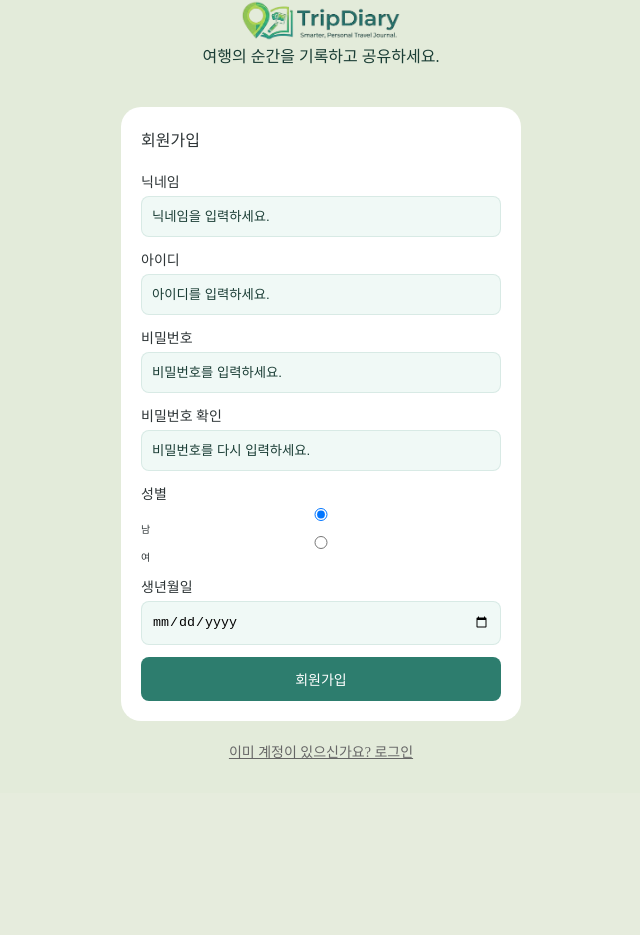
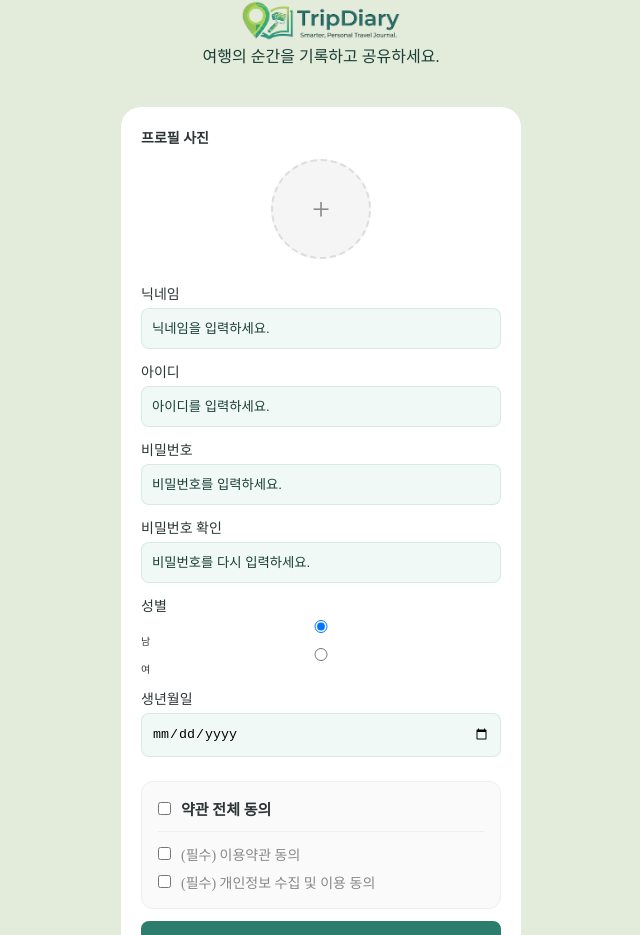
Before and after one commit to ekkk1230/Trip-Diary, a React (Vite) app in the folder front/: page /join in a window 1280 px wide. Shown: the part 93-1028 px from the top of the page, without its empty margins (319-959 px from the left). Before the commit the page ends 886 px from the top, so only its background shows below. Built offline with nearby package versions, Linux system fonts and the light colour scheme; no server answers.

Commit message:
feat: 회원가입 정보 추가

```diff
--- a/front/src/features/setting/Profile.tsx
+++ b/front/src/features/setting/Profile.tsx
@@ -1,18 +1,12 @@
 import PasswordChangeForm from '../../components/modal/modalContentLayout/PasswordChangeForm';
 import ProfileImageChangeForm from '../../components/modal/modalContentLayout/ProfileImageChangeForm';
 import { useUiStore } from '../../store/useUiStore';
+import { useUserStore } from '../../store/useUserStore';
 import * as S from './Setting.styles';
 
 function Profile() {
     const { openModal, closeModal } = useUiStore();
-
-    const userInfo = {
-        nickname: "테스트유저",
-        email: "test@example.com",
-        gender: "",
-        birth: "1990-01-01",
-        profileImg: "https://images.unsplash.com/photo-1599481238505-b8b0537a3f77?auto=format&fit=crop&w=800&q=80"
-    };
+    const { user } = useUserStore();
 
     // 1. 사진 변경 핸들러
     const handleImageChange = () => {
@@ -53,7 +47,7 @@ function Profile() {
             {/* 상단 프로필 이미지 */}
             <S.ImageSection>
                 <div className='profile-img'>
-                    <img src={userInfo.profileImg} alt="" />
+                    <img src={user?.profileImg} alt="" />
                 </div>
                 <button onClick={handleImageChange}>사진 변경</button>
             </S.ImageSection>
@@ -62,11 +56,11 @@ function Profile() {
             <S.InfoSection>
                 <div className="info-item">
                     <label>닉네임</label>
-                    <input type="text" placeholder="닉네임을 입력하세요" value={userInfo.nickname} className="value" />
+                    <input type="text" placeholder="닉네임을 입력하세요" value={user?.nickname} className="value" />
                 </div>
                 <div className="info-item">
                 <label>성별</label>
-                    <select className="value" value={userInfo.gender}>
+                    <select className="value" value={user?.gender}>
                         <option value="">선택 안 함</option>
                         <option value="male">남성</option>
                         <option value="female">여성</option>
@@ -74,7 +68,7 @@ function Profile() {
                 </div>
                 <div className="info-item">
                     <label>생년월일</label>
-                    <input type="date" className="value" value={userInfo.birth} />
+                    <input type="date" className="value" value={user?.birth} />
                 </div>
             </S.InfoSection>
 
--- a/front/src/pages/Auth/Auth.styles.ts
+++ b/front/src/pages/Auth/Auth.styles.ts
@@ -148,3 +148,107 @@ export const ActionButton = styled.button`
     filter: brightness(0.9);
   }
 `;
+
+export const ProfileUploadSection = styled.div`
+  display: flex;
+  flex-direction: column;
+  align-items: center;
+  margin-bottom: 24px;
+
+  .auth_label_tit {
+    width: 100%;
+    font-size: 14px;
+    font-weight: 600;
+    margin-bottom: 12px;
+    color: ${(props) => props.theme.textColor};
+  }
+
+  .profile_label {
+    cursor: pointer;
+    transition: transform 0.2s ease;
+
+    &:hover {
+      transform: scale(1.05);
+    }
+  }
+
+  .img_preview {
+    width: 100px;
+    height: 100px;
+    border-radius: 50%;
+    background-color: #f5f5f5;
+    border: 2px dashed #ddd;
+    display: flex;
+    align-items: center;
+    justify-content: center;
+    overflow: hidden;
+    position: relative;
+
+    img {
+      width: 100%;
+      height: 100%;
+      object-fit: cover;
+    }
+
+    .placeholder {
+      font-size: 32px;
+      color: #888;
+      font-weight: 300;
+    }
+  }
+`;
+
+export const TermsSection = styled.div`
+  margin-top: 24px;
+  padding: 16px;
+  background-color: #fafafa;
+  border-radius: 12px;
+  border: 1px solid #eee;
+
+  .all_check {
+    display: flex;
+    align-items: center;
+    gap: 10px;
+    margin-bottom: 12px;
+
+    label {
+      font-weight: 700;
+      font-size: 15px;
+      cursor: pointer;
+    }
+  }
+
+  hr {
+    border: none;
+    border-top: 1px solid #eee;
+    margin: 12px 0;
+  }
+
+  .term_item {
+    display: flex;
+    align-items: center;
+    gap: 10px;
+    margin-bottom: 8px;
+
+    &:last-child {
+      margin-bottom: 0;
+    }
+
+    span {
+      font-size: 14px;
+      color: #888;
+    }
+
+    input[type="checkbox"] {
+      cursor: pointer;
+      accent-color: #deff9a;
+    }
+  }
+`;
+
+export const ErrorMessage = styled.p`
+  color: #ff6b6b;
+  font-size: 12px;
+  margin-top: 4px;
+  margin-left: 4px;
+`;
--- a/front/src/pages/Auth/FindUser.tsx
+++ b/front/src/pages/Auth/FindUser.tsx
@@ -8,7 +8,6 @@ function FindUser() {
         <S.FindUserContainer>
             <h2 style={{ textAlign: 'center', marginBottom: '30px' }}>계정 찾기</h2>
 
-            {/* 탭 전환 스위치 */}
             <S.TabWrapper>
                 <S.TabButton
                 $isActive={activeTab === "id"}
@@ -24,10 +23,8 @@ function FindUser() {
                 </S.TabButton>
             </S.TabWrapper>
 
-            {/* 탭 내용 */}
             <S.FormBox>
                 {activeTab === "id" ? (
-                // 아이디 찾기 폼
                 <>
                     <S.InputGroup>
                     <p>이름</p>
@@ -40,7 +37,6 @@ function FindUser() {
                     <S.ActionButton>아이디 찾기</S.ActionButton>
                 </>
                 ) : (
-                // 비밀번호 찾기 폼
                 <>
                     <S.InputGroup>
                     <p>아이디</p>
--- a/front/src/pages/Auth/Join.tsx
+++ b/front/src/pages/Auth/Join.tsx
@@ -11,14 +11,43 @@ function Join() {
     const { joinUser } = useUserStore();
     const navigate = useNavigate();
 
+    const [profileImg, setProfileImg] = useState<string | null>(null);
     const [formData, setFormData] = useState({
         nickname: '',
         userId: '',
         password: '',
         passwordConfirm: '',
         gender: 'male',
-        birth: ''
+        birth: '',
+        profileImg: '',
+        agreements: {
+            service: false,
+            privacy: false,
+            agreedAt: '',
+        }
     });
+    const [terms, setTerms] = useState({
+        service: false,
+        privacy: false,
+    });
+
+    const handleImageChange = (e: ChangeEvent<HTMLInputElement>) => {
+        const file = e.target.files?.[0];
+        if (file) {
+            const reader = new FileReader();
+
+            reader.onloadend = () => {
+                const base64String = reader.result as string;
+                setProfileImg(base64String);
+
+                setFormData(prev => ({
+                    ...prev,
+                    profileImg: base64String
+                }))
+            };
+            reader.readAsDataURL(file);
+        }
+    }
 
     const handleChange = (e: ChangeEvent<HTMLInputElement>) => {
         const { name, value } = e.target;
@@ -40,7 +69,13 @@ function Join() {
             userId: formData.userId,
             password: formData.password,
             gender: formData.gender,
-            birth: formData.birth
+            birth: formData.birth,
+            profileImg: formData.profileImg || '',
+            agreements: {
+                service: terms.service,
+                privacy: terms.privacy,
+                agreedAt: new Date().toISOString().split('T')[0],
+            }
         };
 
         joinUser(user);
@@ -54,15 +89,43 @@ function Join() {
         navigate('/login');
     }
 
+    const handleAllTerms = (e: React.ChangeEvent<HTMLInputElement>) => {
+        const { checked } = e.target;
+        setTerms({ service: checked, privacy: checked });
+    }
+
+    const handleTermClick = (e: React.ChangeEvent<HTMLInputElement>) => {
+        const { name, checked } = e.target;
+        setTerms(prev => ({ ...prev, [name]: checked }));
+    }
+
     return (
         <>
             <S.Logo src={Logo} alt="Trip Diary" />
             <S.AuthTit className="auth_txt">여행의 순간을 기록하고 공유하세요.</S.AuthTit>
 
             <S.AuthBox className="auth_box">
-                <p className="auth_tit">회원가입</p>
+               <form onSubmit={(e) => e.preventDefault()}>
+                    <S.ProfileUploadSection>
+                        <p className="auth_label_tit">프로필 사진</p>
+                        <label htmlFor="profile-upload" className="profile_label">
+                            <div className="img_preview">
+                                {profileImg ? (
+                                    <img src={profileImg} alt="Preview" />
+                                ) : (
+                                    <div className="placeholder">+</div>
+                                )}
+                            </div>
+                        </label>
+                        <input
+                            id="profile-upload"
+                            type="file"
+                            accept="image/*"
+                            onChange={handleImageChange}
+                            style={{ display: 'none' }}
+                        />
+                    </S.ProfileUploadSection>
 
-                <form onSubmit={(e) => e.preventDefault()}>
                     <label className="auth_label">
                         <p>닉네임</p>
                         <input name="nickname" type="text" placeholder="닉네임을 입력하세요." onChange={handleChange} />
@@ -90,6 +153,37 @@ function Join() {
                     </label>
                 </form>
 
+                <S.TermsSection>
+                    <div className="all_check">
+                        <input
+                            type="checkbox"
+                            id="all-check"
+                            onChange={handleAllTerms}
+                            checked={terms.service && terms.privacy}
+                        />
+                        <label htmlFor="all-check">약관 전체 동의</label>
+                    </div>
+                    <hr />
+                    <div className="term_item">
+                        <input
+                            type="checkbox"
+                            name="service"
+                            checked={terms.service}
+                            onChange={handleTermClick}
+                        />
+                        <span>(필수) 이용약관 동의</span>
+                    </div>
+                    <div className="term_item">
+                        <input
+                            type="checkbox"
+                            name="privacy"
+                            checked={terms.privacy}
+                            onChange={handleTermClick}
+                        />
+                        <span>(필수) 개인정보 수집 및 이용 동의</span>
+                    </div>
+                </S.TermsSection>
+
                 <button className="auth_btn" onClick={handleJoin}>회원가입</button>
             </S.AuthBox>
 
--- a/front/src/pages/setting/SettingPage.tsx
+++ b/front/src/pages/setting/SettingPage.tsx
@@ -30,7 +30,10 @@ function SettingPage() {
         )
     }
 
-    const handleRemoveUser = () => removeUser(user!);
+    const handleRemoveUser = () => {
+        removeUser(user!);
+        navigate('/login');
+    };
 
     const handleLogout = () => {
         clearUser();
--- a/front/src/store/useUserStore.ts
+++ b/front/src/store/useUserStore.ts
@@ -8,6 +8,12 @@ interface User {
     password: string;
     gender: string;
     birth: string;
+    profileImg: string;
+    agreements: {
+        service: boolean,
+        privacy: boolean,
+        agreedAt: string,
+    }
 }
 
 interface LoginData {
@@ -43,6 +49,12 @@ export const useUserStore = create<UserStore>()(
                     password: user.password,
                     gender: user.gender,
                     birth: user.birth,
+                    profileImg: user.profileImg,
+                    agreements: {
+                        service: user.agreements.service,
+                        privacy: user.agreements.privacy,
+                        agreedAt: user.agreements.agreedAt,
+                    }
                 };
 
                 set((state) => ({ users: [newUser, ...state.users] }));
```
